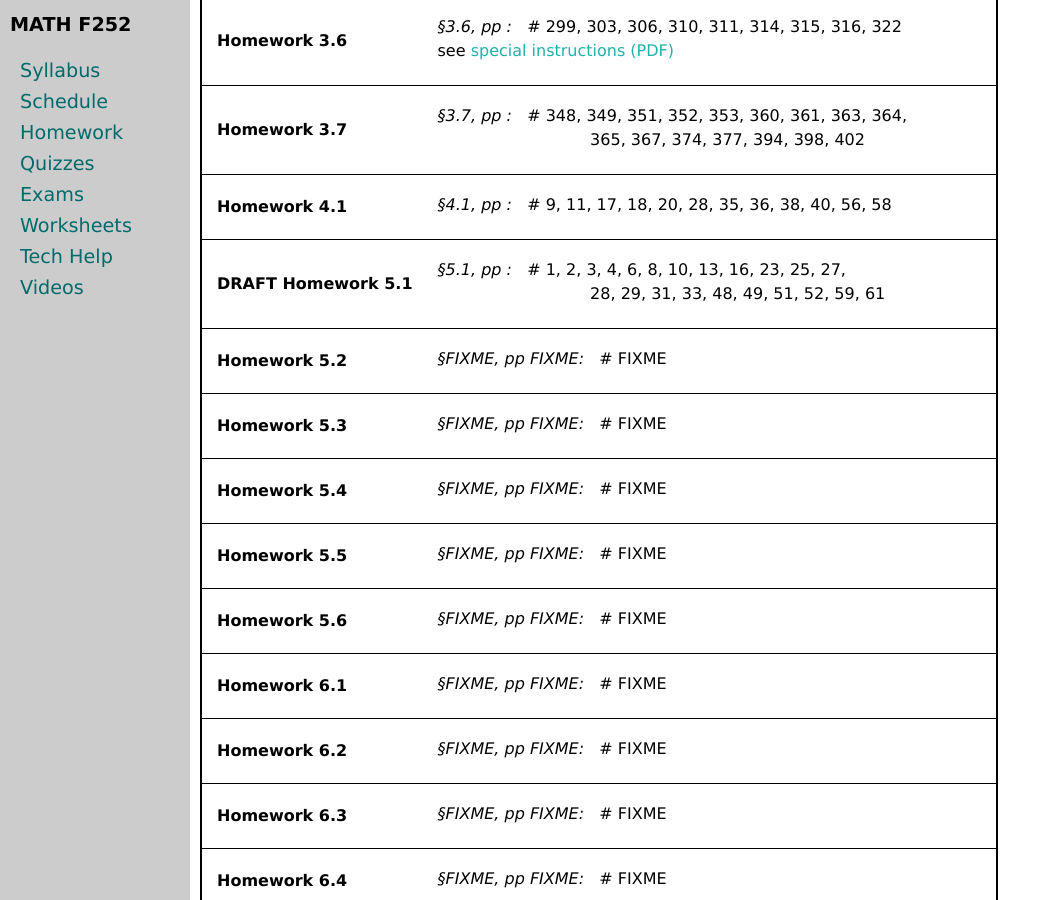
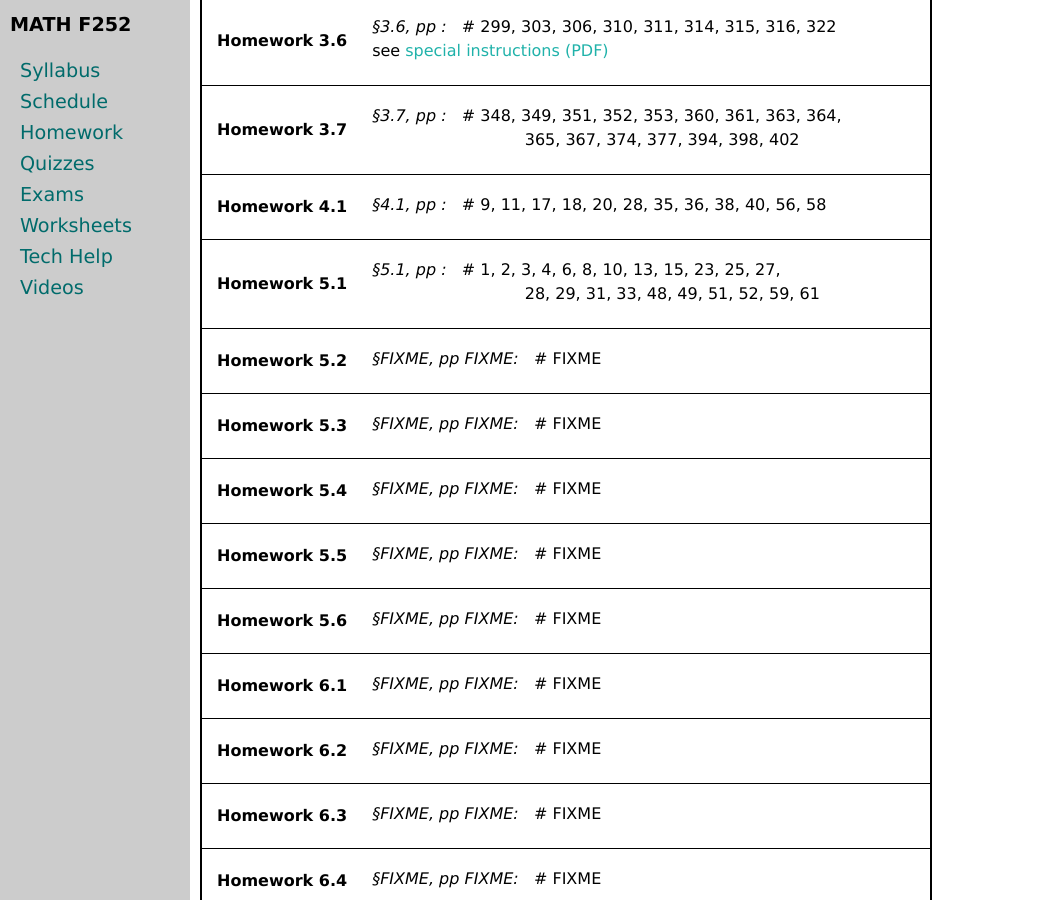
Before and after one commit to uaf-math/calc2, a Jekyll site: the page built from homework.md, in a window 1280 px wide and 900 px high, scrolled down 1349 px. Shown: the whole window, without its empty margins (0-1050 px from the left). Built offline with Jekyll 4.4.1, drawn with Linux system fonts in a browser that asks for light colours.

Commit message:
Finalize Homework 5.1.

```diff
--- a/_data/homework.yml
+++ b/_data/homework.yml
@@ -98,11 +98,11 @@ homework:
   - section: 4.1
     pages:
     problems: 9, 11, 17, 18, 20, 28, 35, 36, 38, 40, 56, 58
-- name: DRAFT Homework 5.1
+- name: Homework 5.1
   sections:
   - section: 5.1
     pages:
-    problems: 1, 2, 3, 4, 6, 8, 10, 13, 16, 23, 25, 27,
+    problems: 1, 2, 3, 4, 6, 8, 10, 13, 15, 23, 25, 27,
     cont: 28, 29, 31, 33, 48, 49, 51, 52, 59, 61
 - name: Homework 5.2
   sections:
```
